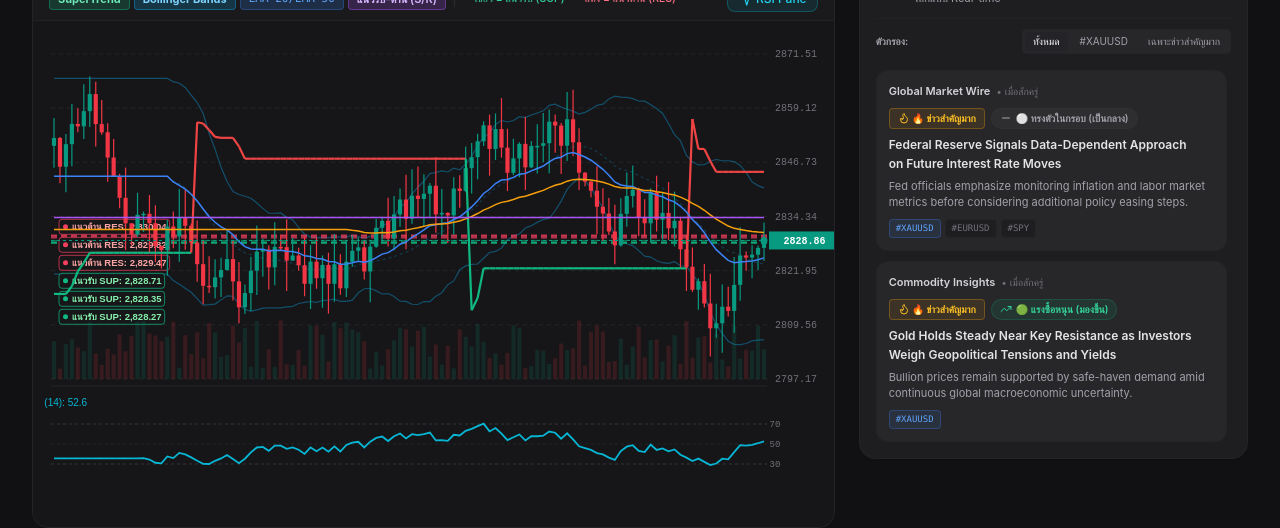
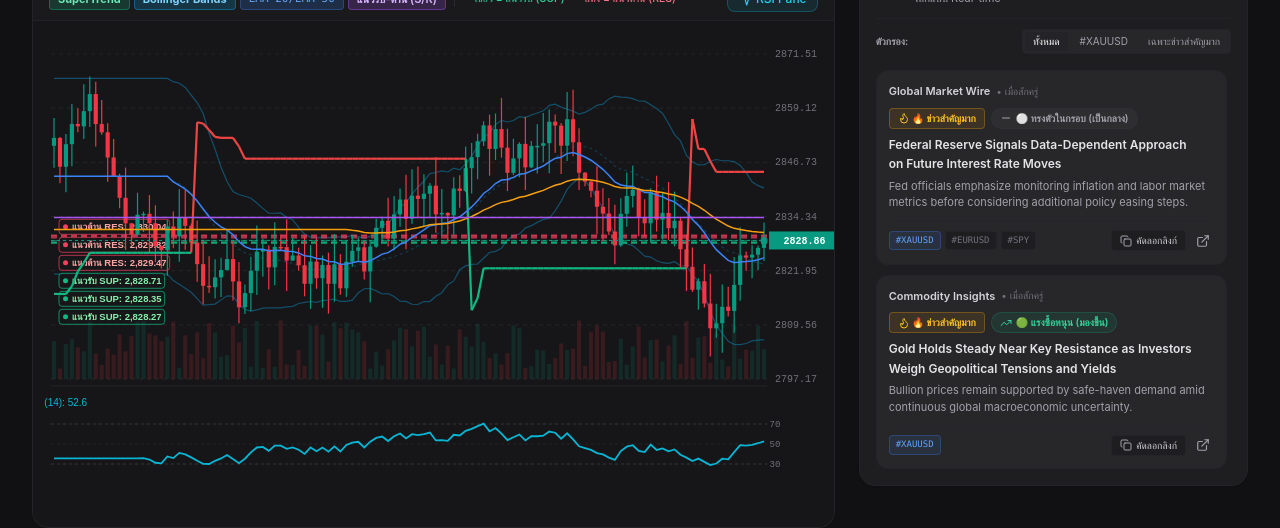
Before and after one commit to chxlor1-8atb/indicator, a Next.js app: page / in a window 1280 px wide. Shown: the part 307-835 px from the top of the page. Built offline with nearby package versions, Linux system fonts and the light colour scheme; no server answers; the database is empty.

Commit message:
fix(news): hide raw RSS html link text and add copy link button with feedback

```diff
--- a/components/NewsFeed.tsx
+++ b/components/NewsFeed.tsx
@@ -2,7 +2,7 @@
 
 import React, { useState } from "react";
 import { NewsItem } from "@/lib/types";
-import { Newspaper, ExternalLink, Flame, TrendingUp, TrendingDown, Minus, Filter, Calendar, Clock, AlertOctagon } from "lucide-react";
+import { Newspaper, ExternalLink, Flame, TrendingUp, TrendingDown, Minus, Filter, Calendar, Clock, AlertOctagon, Copy, Check } from "lucide-react";
 import { getDailyEconomicCalendar } from "@/lib/calendarEngine";
 
 interface NewsFeedProps {
@@ -14,6 +14,17 @@ interface NewsFeedProps {
 export default function NewsFeed({ news, isLoading, selectedAsset }: NewsFeedProps) {
   const [viewMode, setViewMode] = useState<"NEWS" | "CALENDAR">("NEWS");
   const [filter, setFilter] = useState<"ALL" | "RELEVANT" | "HIGH_IMPACT">("ALL");
+  const [copiedId, setCopiedId] = useState<string | null>(null);
+
+  const handleCopyNewsLink = (e: React.MouseEvent, item: NewsItem) => {
+    e.preventDefault();
+    e.stopPropagation();
+    if (item.url) {
+      navigator.clipboard.writeText(item.url);
+      setCopiedId(item.id);
+      setTimeout(() => setCopiedId(null), 2000);
+    }
+  };
 
   const calendarEvents = getDailyEconomicCalendar(selectedAsset);
 
@@ -241,17 +252,23 @@ export default function NewsFeed({ news, isLoading, selectedAsset }: NewsFeedPro
                 <ExternalLink className="w-3.5 h-3.5 opacity-0 group-hover:opacity-100 transition-opacity shrink-0 mt-0.5 text-slate-400" />
               </a>
 
-              {/* Summary */}
-              {item.summary && (
+              {/* Summary (Clean text only - ซ่อนลิงก์ดิบและโค้ด HTML รกตาทั้งหมด) */}
+              {item.summary &&
+               !item.summary.includes("&lt;") &&
+               !item.summary.includes("<a") &&
+               !item.summary.includes("href=") &&
+               !item.summary.startsWith("http") && (
                 <p className="text-[11px] text-slate-400 mt-1 line-clamp-2 leading-normal">
                   {item.summary}
                 </p>
               )}
 
+              {/* Card Footer: Related tags & Copy Link action */}
+              <div className="flex items-center justify-between gap-2 mt-2.5 pt-2 border-t border-slate-800/60">
                 {/* Related tags */}
-              {item.relatedSymbols.length > 0 && (
-                <div className="flex items-center gap-1 mt-2">
-                  {item.relatedSymbols.map((sym) => (
+                <div className="flex items-center gap-1 flex-wrap">
+                  {item.relatedSymbols.length > 0 ? (
+                    item.relatedSymbols.map((sym) => (
                       <span
                         key={sym}
                         className={`text-[9px] font-mono px-1.5 py-0.5 rounded border ${
@@ -262,9 +279,43 @@ export default function NewsFeed({ news, isLoading, selectedAsset }: NewsFeedPro
                       >
                         #{sym}
                       </span>
-                  ))}
+                    ))
+                  ) : (
+                    <span className="text-[9px] text-slate-600 font-mono">#Market</span>
+                  )}
                 </div>
+
+                {/* Copy Link & Source Link Actions */}
+                <div className="flex items-center gap-1.5 shrink-0">
+                  <button
+                    onClick={(e) => handleCopyNewsLink(e, item)}
+                    title="คัดลอกลิงก์ข่าวต้นทาง"
+                    className="flex items-center gap-1 px-2 py-0.5 rounded text-[10px] font-medium bg-surface-100 hover:bg-slate-700/80 border border-slate-800 hover:border-slate-700 text-slate-300 hover:text-white transition-all active:scale-95"
+                  >
+                    {copiedId === item.id ? (
+                      <>
+                        <Check className="w-3 h-3 text-emerald-400" />
+                        <span className="text-emerald-400 font-semibold">คัดลอกแล้ว</span>
+                      </>
+                    ) : (
+                      <>
+                        <Copy className="w-3 h-3 text-slate-400" />
+                        <span>คัดลอกลิงก์</span>
+                      </>
                     )}
+                  </button>
+
+                  <a
+                    href={item.url}
+                    target="_blank"
+                    rel="noreferrer"
+                    title="เปิดอ่านข่าวต้นทาง"
+                    className="p-1 rounded text-slate-400 hover:text-white hover:bg-slate-700/80 transition-all flex items-center"
+                  >
+                    <ExternalLink className="w-3.5 h-3.5" />
+                  </a>
+                </div>
+              </div>
             </div>
           ))
         )}
--- a/lib/newsService.ts
+++ b/lib/newsService.ts
@@ -1,10 +1,39 @@
 import { NewsItem } from "./types";
+
+function cleanHtmlText(raw: string): string {
+  if (!raw) return "";
+  let val = raw.replace(/<!\[CDATA\[([\s\S]*?)\]\]>/gi, "$1").trim();
+  // Unescape standard HTML entities (&lt; &gt; &quot; &amp; &nbsp;)
+  val = val
+    .replace(/&lt;/g, "<")
+    .replace(/&gt;/g, ">")
+    .replace(/&quot;/g, '"')
+    .replace(/&#39;/g, "'")
+    .replace(/&amp;/g, "&")
+    .replace(/&nbsp;/g, " ");
+
+  // Strip all HTML tags
+  val = val.replace(/<[^>]+>/g, " ");
+  // Collapse whitespace
+  val = val.replace(/\s+/g, " ").trim();
+
+  // If text is purely an URL or anchor link leftover, discard it
+  if (/^https?:\/\//i.test(val) || /^href=/i.test(val) || val.includes("news.google.com/rss/articles")) {
+    return "";
+  }
+  return val;
+}
 
 function extractTagValue(xml: string, tag: string): string {
   const match = xml.match(new RegExp(`<${tag}[^>]*>([\\s\\S]*?)<\\/${tag}>`, "i"));
   if (!match) return "";
-  let val = match[1].replace(/<!\[CDATA\[([\s\S]*?)\]\]>/gi, "$1").trim();
-  return val.replace(/<[^>]+>/g, ""); // strip inner html
+  return cleanHtmlText(match[1]);
+}
+
+function extractTagRaw(xml: string, tag: string): string {
+  const match = xml.match(new RegExp(`<${tag}[^>]*>([\\s\\S]*?)<\\/${tag}>`, "i"));
+  if (!match) return "";
+  return match[1].replace(/<!\[CDATA\[([\s\S]*?)\]\]>/gi, "$1").trim();
 }
 
 function parseRssItems(xmlText: string, source: string): NewsItem[] {
@@ -13,11 +42,29 @@ function parseRssItems(xmlText: string, source: string): NewsItem[] {
 
   for (const itemXml of itemMatches.slice(0, 8)) {
     const title = extractTagValue(itemXml, "title");
-    const description = extractTagValue(itemXml, "description");
-    const link = extractTagValue(itemXml, "link");
-    const pubDate = extractTagValue(itemXml, "pubDate");
+    let description = extractTagValue(itemXml, "description");
+    let link = extractTagRaw(itemXml, "link");
+    const pubDate = extractTagRaw(itemXml, "pubDate");
+
+    // If link is empty, search for actual article url in guid or href attributes
+    if (!link || !link.startsWith("http")) {
+      const guid = extractTagRaw(itemXml, "guid");
+      if (guid && guid.startsWith("http")) {
+        link = guid;
+      } else {
+        const hrefMatch = itemXml.match(/href=["'](https?:\/\/[^"']+)["']/i) || itemXml.match(/href=&quot;(https?:\/\/[^&]+)&quot;/i);
+        if (hrefMatch) link = hrefMatch[1];
+      }
+    }
 
     if (title) {
+      // If description is empty or just duplicate of title, don't show duplicate summary
+      if (description) {
+        if (description.toLowerCase().includes(title.toLowerCase()) && description.length < title.length + 25) {
+          description = "";
+        }
+      }
+
       const lower = (title + " " + description).toLowerCase();
       let sentiment: "BULLISH" | "BEARISH" | "NEUTRAL" = "NEUTRAL";
       let impact: "HIGH" | "MEDIUM" | "LOW" = "MEDIUM";
@@ -38,7 +85,7 @@ function parseRssItems(xmlText: string, source: string): NewsItem[] {
       items.push({
         id: Buffer.from(title).toString("base64").substring(0, 16),
         title,
-        summary: description ? description.substring(0, 180) + "..." : "No additional description available.",
+        summary: description ? description.substring(0, 180) + (description.length > 180 ? "..." : "") : "",
         url: link || "https://finance.yahoo.com",
         source,
         publishedAt: pubDate ? new Date(pubDate).toISOString() : new Date().toISOString(),
```
Lines whose indentation alone changed are shown as unchanged.
